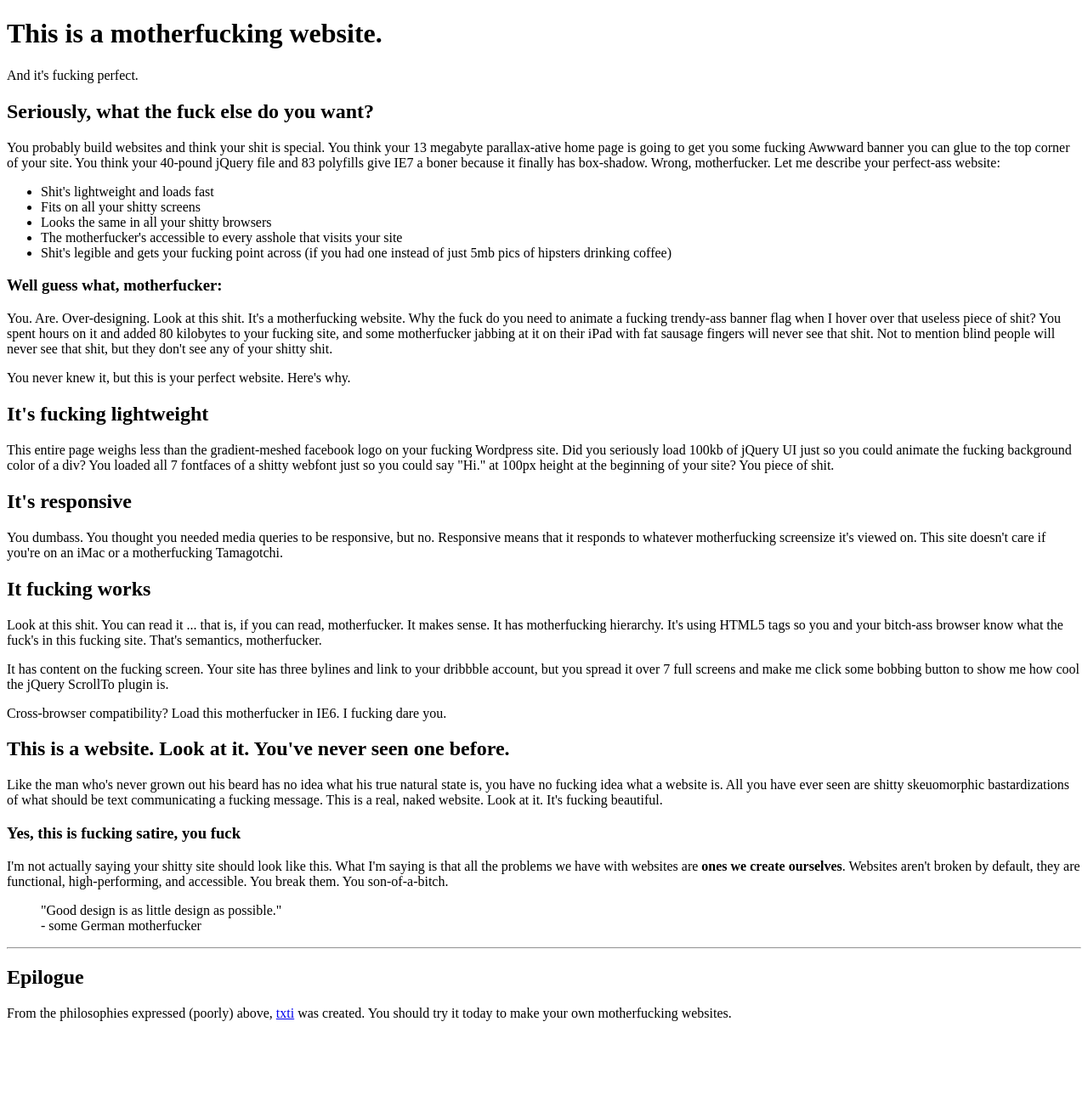
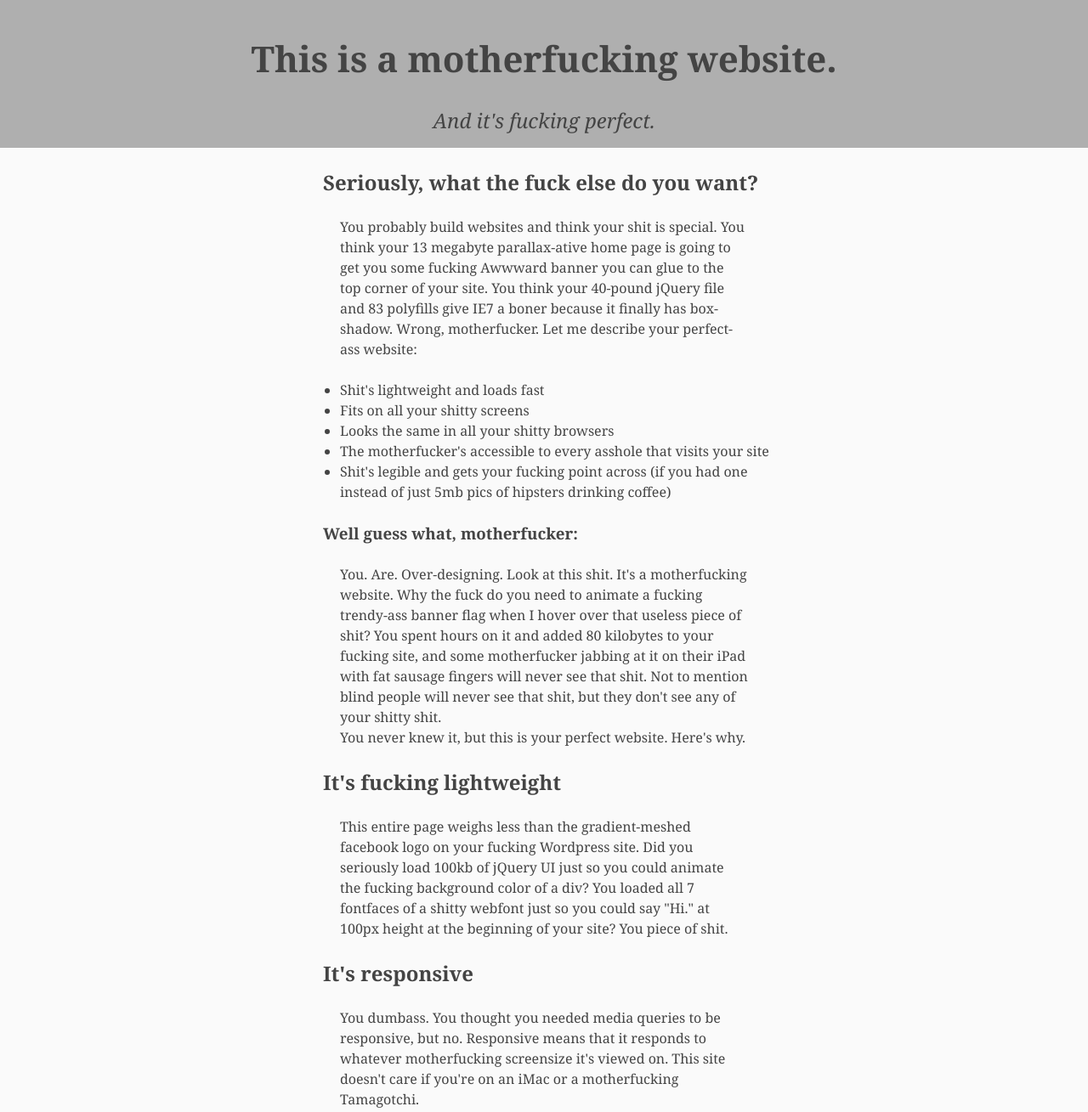
Before and after one commit to sjmog/css_demo, a plain HTML site: page index.html in a window 1280 px wide. Shown: the top 1309 px of the page at 85% size. Before the commit the page ends 1218 px from the top, so only its background shows below. Drawn offline with Linux system fonts and the light colour scheme.

Commit message:
did a whole bunch of styling

```diff
--- a/css/styles.css
+++ b/css/styles.css
@@ -1,3 +1,72 @@
+/* --- typography --- */
+
+* {
+  font-family: Georgia, Helvetica, Arial, sans-serif;
+  color: #444;
+}
+
+body {
+  background-color: #fafafa;
+  margin: 0;
+}
+
+p {
+  font-size: 16px;
+  line-height: 1.5;
+  max-width: 480px;
+  margin: 0 auto;
+}
+
 h1 {
-  color: red;
+  text-align: center;
+  font-size: 42px;
+  margin-top: 0;
 }
+
+h2, h3 {
+  max-width: 520px;
+  margin: 24px auto;
+}
+
+aside {
+  text-align: center;
+  font-style: italic;
+  font-size: 24px;
+  padding-bottom: 16px;
+}
+
+ul {
+  max-width: 520px;
+  margin: 24px auto;
+}
+
+li {
+  line-height: 1.5;
+}
+
+blockquote {
+  max-width: 520px;
+  margin: 24px auto;
+  font-style: italic;
+  font-size: 24px;
+  color: #777;
+  line-height: 1.5;
+}
+
+.last-paragraph {
+  padding-bottom: 24px;
+}
+
+/* --- layout --- */
+
+.header {
+  width: 100%;
+  background-color: #afafaf;
+  padding-top: 40px;
+}
+
+.container {
+  max-width: 960px;
+  margin: 0 auto;
+  padding: 0 12px;
+}
--- a/index.html
+++ b/index.html
@@ -4,15 +4,18 @@
 <head>
     <meta charset="utf-8">
     <meta name="viewport" content="width=device-width, initial-scale=1">
-
+    <link rel="stylesheet" href="css/styles.css">
     <title>Motherfucking Website</title>
 </head>
 
 <body>
-    <header>
+
+    <header class="header">
         <h1>This is a motherfucking website.</h1>
         <aside>And it's fucking perfect.</aside>
     </header>
+
+    <section class="container">
 
             <h2>Seriously, what the fuck else do you want?</h2>
 
@@ -63,7 +66,7 @@
         <hr>
 
         <h2>Epilogue</h2>
-    <p>From the philosophies expressed (poorly) above, <a href="http://txti.es">txti</a> was created. You should try it today to make your own motherfucking websites.</p>
+        <p class="last-paragraph">From the philosophies expressed (poorly) above, <a href="http://txti.es">txti</a> was created. You should try it today to make your own motherfucking websites.</p>
 
         <!-- yes, I know...wanna fight about it? -->
         <script>
@@ -76,5 +79,7 @@
           ga('send', 'pageview');
         </script>
 
+    </section>
+
 </body>
 </html>
```
Lines whose indentation alone changed are shown as unchanged.
